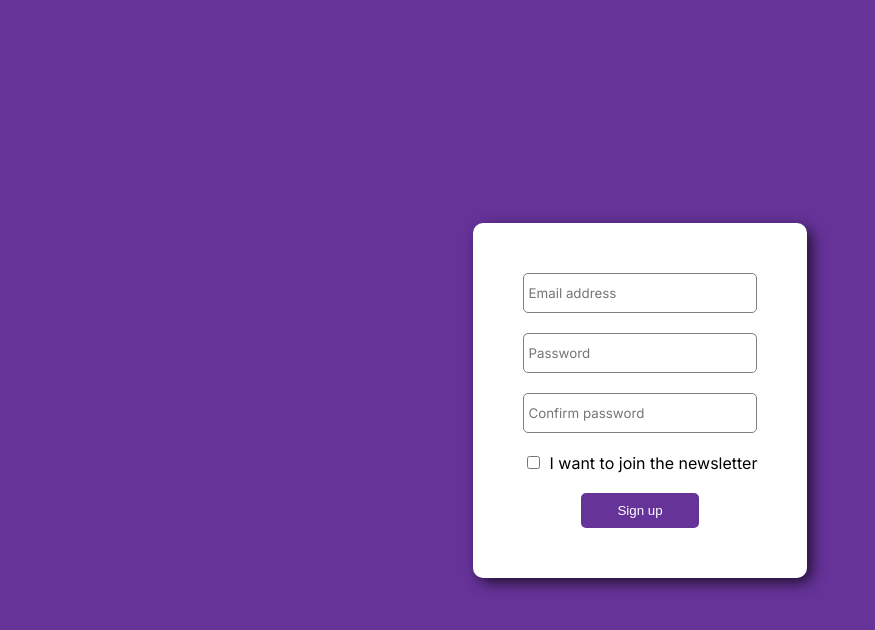
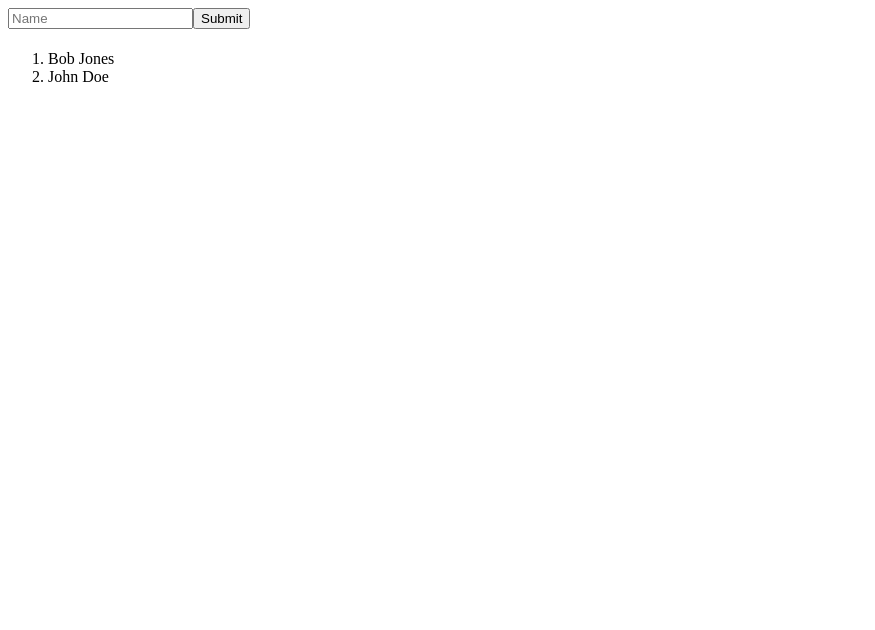
Before and after one commit to Dakotalail1193/VSchool, a React (Vite) app in the folder Level3/Practice/scrimba/: page / in a window 1280 px wide. Shown: the top 630 px of the page, without its empty margins (0-875 px from the left). Built offline with nearby package versions, Linux system fonts and the light colour scheme.

Commit message:
name entry

```diff
--- /dev/null
+++ b/Level3/Practice/scrimba/src/Name/NameApp.jsx
@@ -0,0 +1,43 @@
+import React from "react";
+import './NameApp.css'
+
+export default function App(){
+    const [entry, setEntry] = React.useState(["Bob Jones", "John Doe"])
+
+
+    function handleChange(event){
+        const {name, value} = event.target
+        setEntry ((prevEntry) => {
+            return {
+                ...prevEntry,
+                [name]: value,
+            };
+        });
+    };
+
+    function handleSubmit(event){
+        event.preventDefault();
+        setEntry((prevEntry) =>{
+            return [...prevEntry, name.value]
+        })
+    }
+
+    const nameList = entry.map(entry => <li key={entry}>{entry}</li>)
+    return (
+        <div className="container">
+            <form onSubmit={handleSubmit}>
+                <input
+                type ="text"
+                placeholder="Name"
+                className="input"
+
+                name="name"
+                />
+                <button>Submit</button>
+            </form>
+
+            <h1 className="name"></h1>
+            <ol className="list">{nameList}</ol>
+        </div>
+    )
+}
--- a/Level3/Practice/scrimba/src/main.jsx
+++ b/Level3/Practice/scrimba/src/main.jsx
@@ -1,6 +1,6 @@
 import React from 'react'
-import ReactDOM from 'react-dom'
-import App from './Sign-up/SignApp.jsx'
+import ReactDOM from 'react-dom/client'
+import App from './Name/NameApp.jsx'
 import './index.css'
 
 ReactDOM.createRoot(document.getElementById('root')).render(
```
Also changed, not shown: Level3/Practice/scrimba/src/Name/NameApp.css (added).
